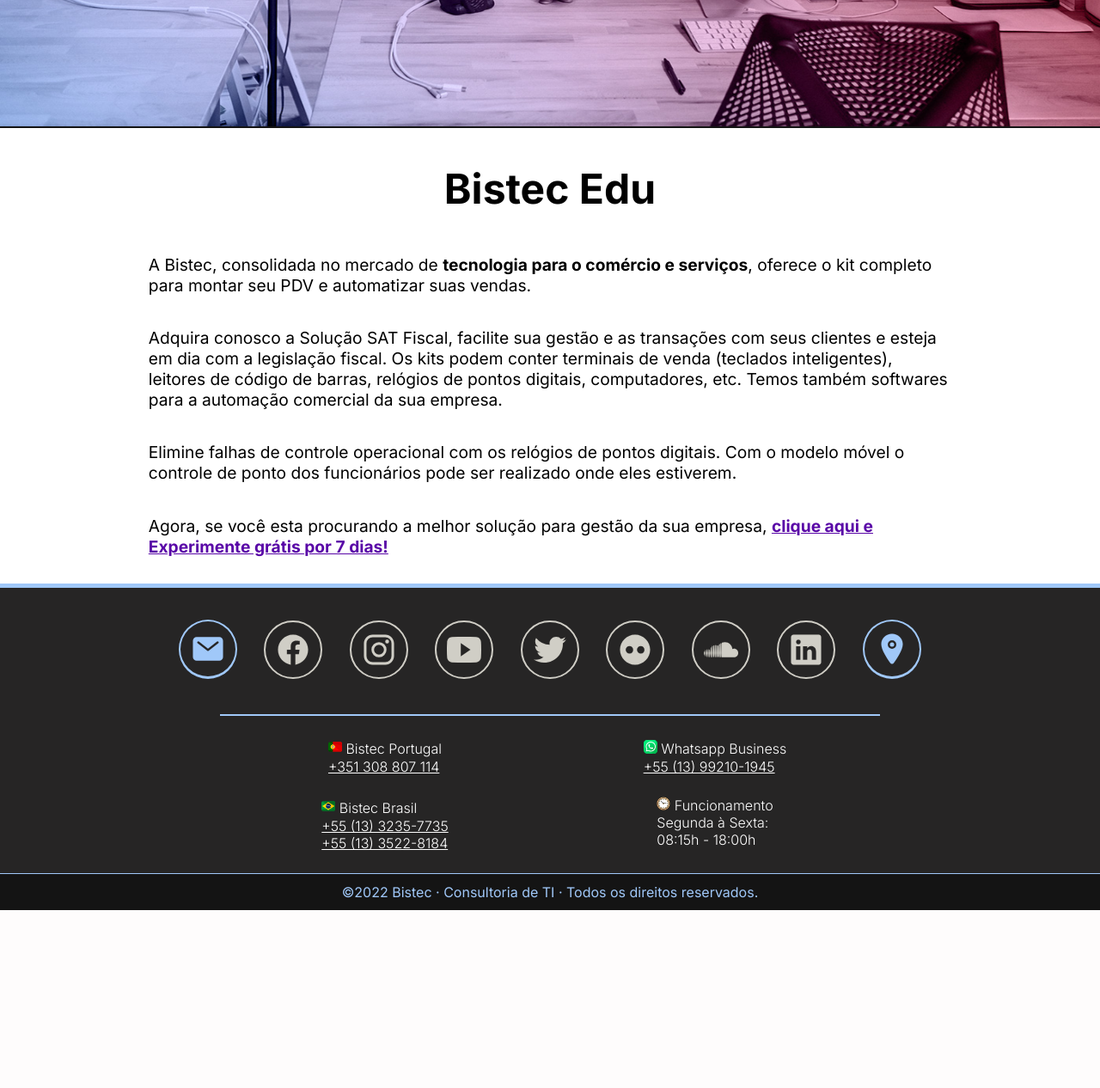
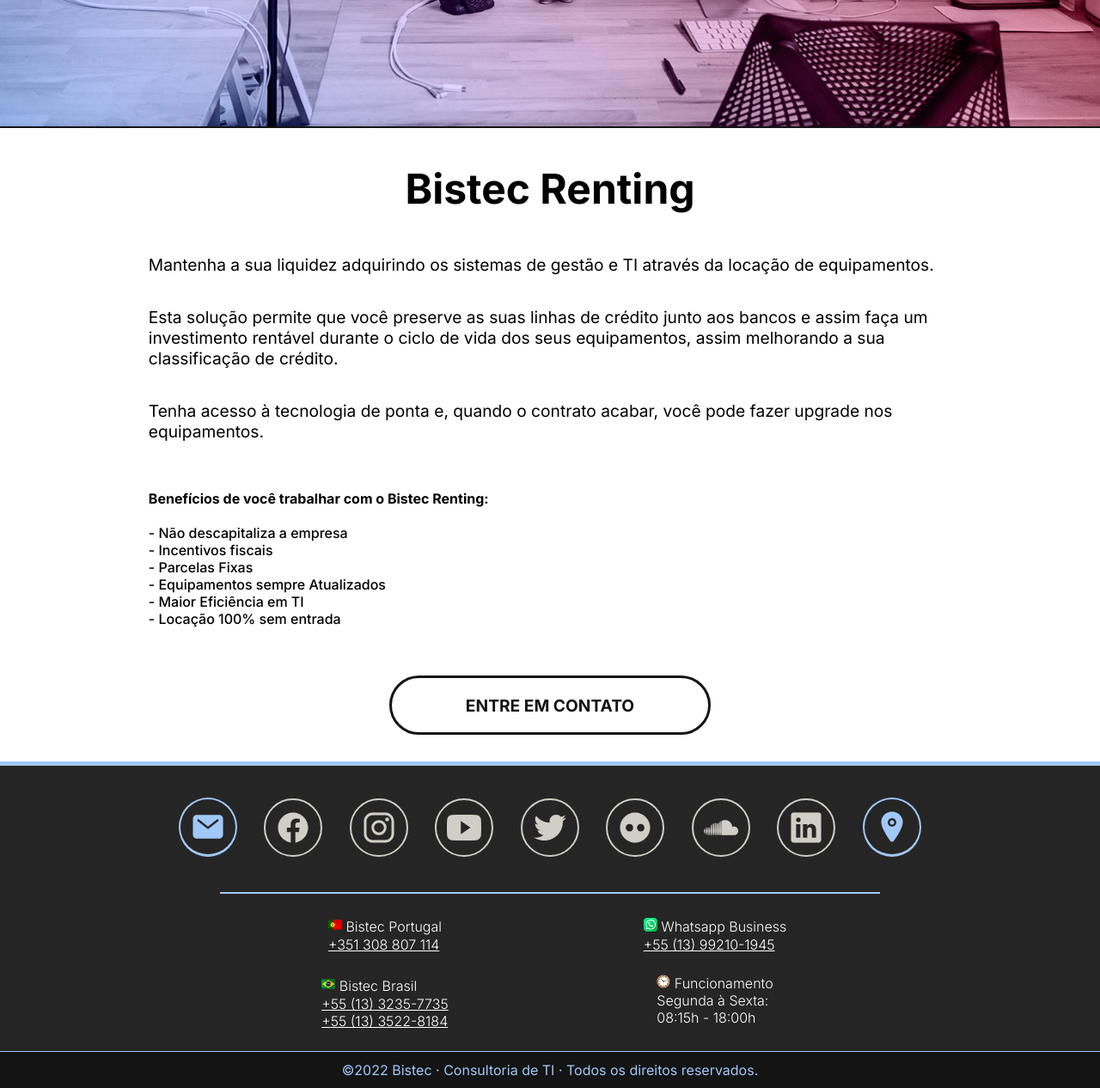
Before and after one commit to guicrispa/site-bistec-pt, a PHP site: page /produtos/renting.html in a window 1280 px wide. Shown: the part 645-1911 px from the top of the page at 86% size. Before the commit the page ends 1704 px from the top, so only its background shows below. Run offline with PHP 8.4, Linux system fonts and the light colour scheme.

Commit message:
criação páginas portfólio e redirecionamento

```diff
--- a/assets/css/styleMobile.css
+++ b/assets/css/styleMobile.css
@@ -164,7 +164,7 @@
     /* rodapé */
 
     footer {
-        margin-top: 2em;
+        margin-top: 1em;
     }
 
     .redes-sociais {
--- a/assets/css/styleProdutos.css
+++ b/assets/css/styleProdutos.css
@@ -10,10 +10,28 @@
     font-size: 1.2em;
 }
 
-.produto-texto p a {
+.produto-texto .link_automaçao {
     text-decoration: underline;
     font-weight: 800;
     color: #5906A7;
+}
+
+.produto-texto .link_msp {
+    text-decoration: underline;
+    font-weight: 800;
+    color: #0e3d72;
+}
+
+.produto-texto p.link_renting {
+    text-decoration: underline;
+    font-weight: 800;
+    text-align: center;
+}
+
+li {
+    font-size: 1em;
+    list-style: none;
+    font-weight: 500;
 }
 
 .produto-texto h1 {
@@ -22,13 +40,65 @@
     padding: 3% 0;
 }
 
+.bistec-edu-plataformas {
+    display: grid;
+    grid-template-columns: repeat(2, 1fr);
+    margin-top: 25px;
+    align-items: center;
+}
+
+.bistec-edu-plataformas img {
+    width: 16em;
+    padding: 0 1em;
+}
+
+.nice_button {
+    border: 3px solid #141414;
+    padding: 1em;
+    display: flex;
+    width: 40%;
+    text-align: center;
+    justify-content: center;
+    border-radius: 20em;
+}
+
+p .nice_button {
+    text-decoration: none;
+    color: #141414;
+    font-weight: 700;
+    font-size: 1em;
+}
+
+.nice_button:hover {
+    background-color: #141414;
+    color: white;
+    transition: 0.8s;
+    border: 3px solid #fff;
+}
+
 @media (max-width: 620px) {
+    .produto-texto {
+        max-width: 82%;
+    }
+
     .produto-texto h1 {
         font-size: 2em;
+    }
+
+    .produto-texto h2 {
+        font-size: 1.2em;
+        text-align: center;
     }
 
     .produto-texto p {
         padding: 2% 0;
         font-size: 1em;
     }
+
+    .bistec-edu-plataformas {
+        grid-template-columns: repeat(1, 1fr);
+    }
+    .nice_button {
+        width: 60%;
+    }
 }
--- a/produtos/automaçao.html
+++ b/produtos/automaçao.html
@@ -17,12 +17,12 @@
     <!-- cabeçalho -->
 
     <header class="header-bistec">
-            <a href="index.html" class="logo-bistec">
+            <a href="../index.html" class="logo-bistec">
                 <img src="../assets/images/logo-bistec.png" alt="Logo - Bistec">
             </a>
             <ul class="normal-menu">
                 <li>
-                    <a href="index.html" class=" normal" >HOME</a>
+                    <a href="../index.html" class=" normal" >HOME</a>
                 </li>
                 <li><!--Portifólio-->
                     <a href="#bistec-automaçao" class="normal">PORTFÓLIO <ion-icon name="chevron-down-outline"></ion-icon></a>
@@ -99,7 +99,7 @@
         </p>
 
         <p>
-            Agora, se você esta procurando a melhor solução para gestão da sua empresa, <a target="_blank" href="https://hiper.com.br/experimente-gratis/?HCode=BIS01625">clique aqui e Experimente grátis por 7 dias!</a>
+            Agora, se você esta procurando a melhor solução para gestão da sua empresa, <a class="link_automaçao" target="_blank" href="https://hiper.com.br/experimente-gratis/?HCode=BIS01625">clique aqui e Experimente grátis por 7 dias!</a>
         </p>
     </div>
 
--- a/produtos/outsourcing.html
+++ b/produtos/outsourcing.html
@@ -17,7 +17,7 @@
     <!-- cabeçalho -->
 
     <header class="header-bistec">
-            <a href="index.html" class="logo-bistec">
+            <a href="../index.html" class="logo-bistec">
                 <img src="../assets/images/logo-bistec.png" alt="Logo - Bistec">
             </a>
             <ul class="normal-menu">
@@ -86,7 +86,7 @@
 
     <!-- texto produto -->
     <div class="produto-texto">
-        <h1>Bistec Edu</h1>
+        <h1>Bistec Outsourcing</h1>
         <p>
             A Bistec, consolidada no mercado de <strong>tecnologia para o comércio e serviços</strong>, oferece o kit completo para montar seu PDV e automatizar suas vendas.
         </p>
--- a/produtos/renting.html
+++ b/produtos/renting.html
@@ -17,7 +17,7 @@
     <!-- cabeçalho -->
 
     <header class="header-bistec">
-            <a href="index.html" class="logo-bistec">
+            <a href="../index.html" class="logo-bistec">
                 <img src="../assets/images/logo-bistec.png" alt="Logo - Bistec">
             </a>
             <ul class="normal-menu">
@@ -86,20 +86,36 @@
 
     <!-- texto produto -->
     <div class="produto-texto">
-        <h1>Bistec Edu</h1>
+        <h1>Bistec Renting</h1>
         <p>
-            A Bistec, consolidada no mercado de <strong>tecnologia para o comércio e serviços</strong>, oferece o kit completo para montar seu PDV e automatizar suas vendas.
+            Mantenha a sua liquidez adquirindo os sistemas de gestão e TI através da locação de equipamentos.
         </p>
         <p>
-            Adquira conosco a Solução SAT Fiscal, facilite sua gestão e as transações com seus clientes e esteja em dia com a legislação fiscal. Os kits podem conter terminais de venda (teclados inteligentes), leitores de código de barras, relógios de pontos digitais, computadores, etc. Temos também softwares para a automação comercial da sua empresa.
+            Esta solução permite que você preserve as suas linhas de crédito junto aos bancos e assim faça um investimento rentável durante o ciclo de vida dos seus equipamentos, assim melhorando a sua classificação de crédito.
+        </p>
+        <p>
+            Tenha acesso à tecnologia de ponta e, quando o contrato acabar, você pode fazer upgrade nos equipamentos.
         </p>
 
         <p>
-            Elimine falhas de controle operacional com os relógios de pontos digitais. Com o modelo móvel o controle de ponto dos funcionários pode ser realizado onde eles estiverem.
-        </p>
-
+            <h4>
+                Benefícios de você trabalhar com o Bistec Renting:
+            </h4>
+    <br>
+            <ul>
+                <li>- Não descapitaliza a empresa</li>
+                <li>- Incentivos fiscais </li>
+                <li>- Parcelas Fixas </li>
+                <li>- Equipamentos sempre Atualizados</li>
+                <li>- Maior Eficiência em TI</li>
+                <li>- Locação 100% sem entrada</li>
+            </ul>
+        </p> <!--
+        <p class="link_renting">
+            <a link_renting href="https://api.whatsapp.com/send?phone=5513992101945">Entre em contato conosco para saber mais</a>
+        </p>    -->
         <p>
-            Agora, se você esta procurando a melhor solução para gestão da sua empresa, <a target="_blank" href="https://hiper.com.br/experimente-gratis/?HCode=BIS01625">clique aqui e Experimente grátis por 7 dias!</a>
+            <a class="nice_button" target="_blank" href="https://api.whatsapp.com/send?phone=5513992101945">ENTRE EM CONTATO</a>
         </p>
     </div>
 
--- a/produtos/soft.html
+++ b/produtos/soft.html
@@ -17,7 +17,7 @@
     <!-- cabeçalho -->
 
     <header class="header-bistec">
-            <a href="index.html" class="logo-bistec">
+            <a href="../index.html" class="logo-bistec">
                 <img src="../assets/images/logo-bistec.png" alt="Logo - Bistec">
             </a>
             <ul class="normal-menu">
@@ -86,7 +86,7 @@
 
     <!-- texto produto -->
     <div class="produto-texto">
-        <h1>Bistec Edu</h1>
+        <h1>Bistec Soft</h1>
         <p>
             A Bistec, consolidada no mercado de <strong>tecnologia para o comércio e serviços</strong>, oferece o kit completo para montar seu PDV e automatizar suas vendas.
         </p>
--- a/suporte.html
+++ b/suporte.html
@@ -71,7 +71,7 @@
         <section class="bistec-suporte">
             <h1>Suporte Técnico</h1>
             <p>Este canal é exclusivo para clientes de contrato.</p>
-            <p>Helpdesk on-line aberto de <strong>segunda à sexta</strong>, das <strong>8:15h às 18:00h.</strong></p>
+            <!--<p>Helpdesk on-line aberto de <strong>segunda à sexta</strong>, das <strong>8:15h às 18:00h.</strong></p>-->
             <p>Caso sua empresa não seja parceira ainda, fale conosco!</p>
             <p>Faça Download do Anydesk!</p>
             <div class="bt-dialog-anydesk">
```
Also changed, not shown: produtos/cloud.html (+6 -8 lines), produtos/edu.html (+21 -7 lines), produtos/gdpr.html (+3 -11 lines), produtos/msp.html (+8 -6 lines), produtos/wifi.html (+5 -10 lines), assets/images/youtube.png (added).
